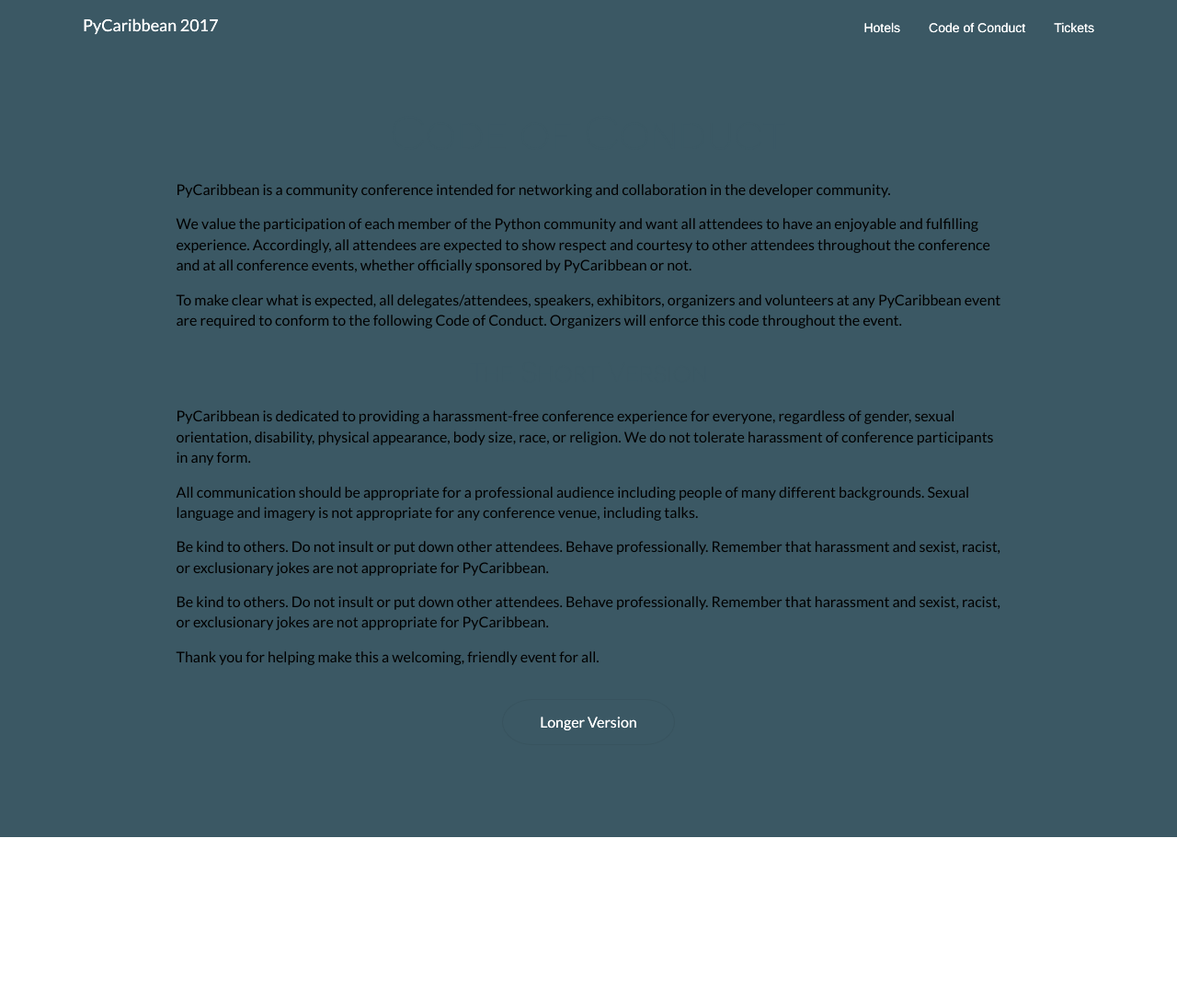
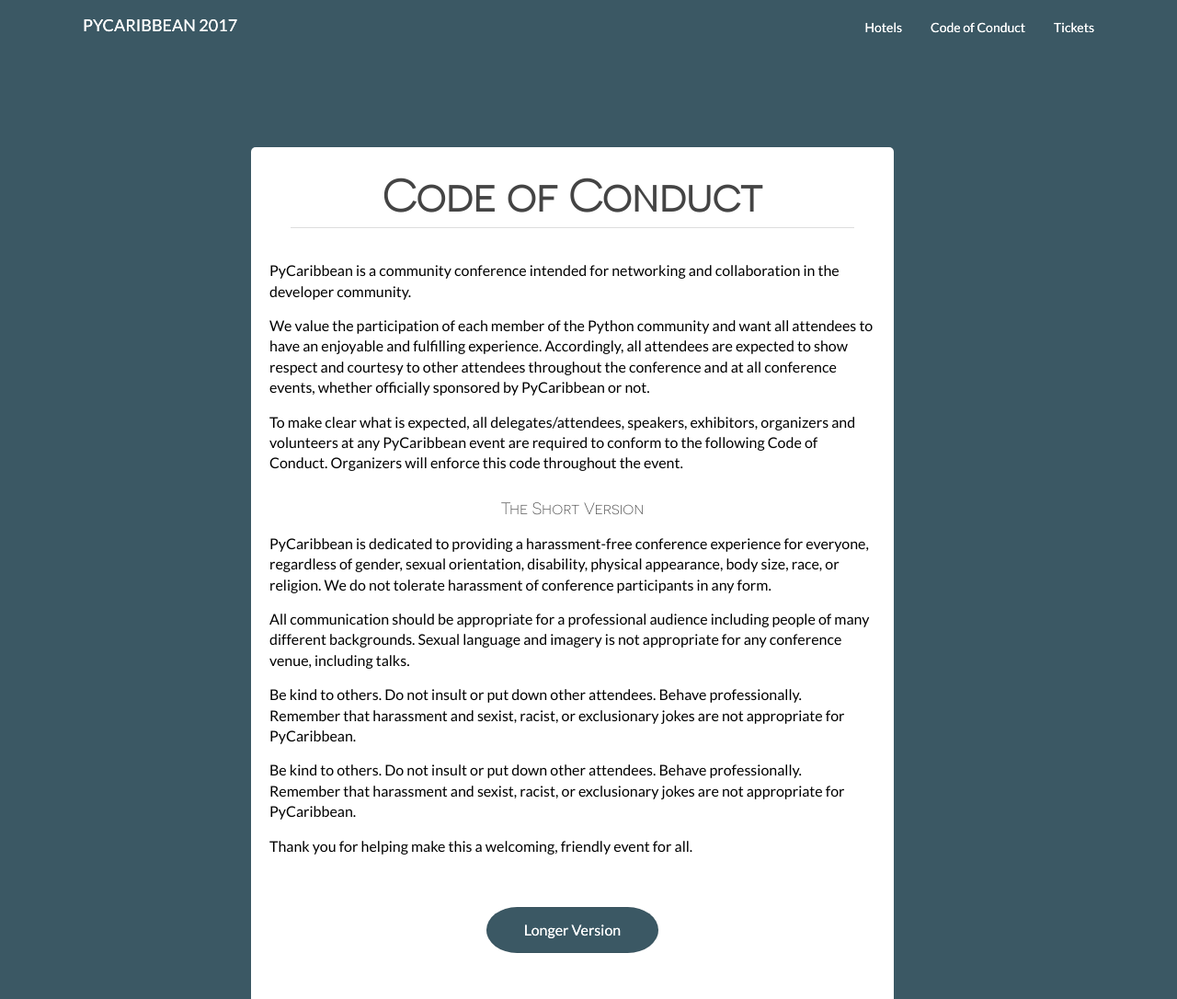
Before and after one commit to pycaribbean/pycaribbean.github.io, a Jekyll site: the page built from code-of-conduct.html, in a window 1280 px wide. Shown: the whole page at 92% size. Built offline with Jekyll 4.4.1, drawn with Linux system fonts in a browser that asks for light colours; nearby versions of some CDN libraries; library files that are not in the unit come from our copies; before the commit the page ends 910 px from its top, so only the background shows below that.

Commit message:
Edit code of conduct page and add css styles to inside page menu

```diff
--- a/code-of-conduct.html
+++ b/code-of-conduct.html
@@ -3,16 +3,16 @@
 ---
 
 
-<div class="content">
 <div class="uk-container uk-container-center">
   <div class="uk-grid">
-      <div class="uk-width-small-1-1 uk-width-medium-4-5 uk-container-center">
-                <h1 class="uk-text-center">Code of Conduct</h1>
+    <div class="uk-width-small-3-5 page-container">
+      <div class="conduct-page">
+          <h2 class="uk-text-center">Code of Conduct</h2>
           <div class="conduct-content">
               <p>PyCaribbean is a community conference intended for networking and collaboration in the developer community.</p>
               <p>We value the participation of each member of the Python community and want all attendees to have an enjoyable and fulfilling experience. Accordingly, all attendees are expected to show respect and courtesy to other attendees throughout the conference and at all conference events, whether officially sponsored by PyCaribbean or not.</p>
               <p>To make clear what is expected, all delegates/attendees, speakers, exhibitors, organizers and volunteers at any PyCaribbean event are required to conform to the following Code of Conduct. Organizers will enforce this code throughout the event.</p>
-                    <h2 class="uk-text-center">The Short Version</h2>
+              <h3 class="uk-text-center">The Short Version</h3>
               <p>PyCaribbean is dedicated to providing a harassment-free conference experience for everyone, regardless of gender, sexual orientation, disability, physical appearance, body size, race, or religion. We do not tolerate harassment of conference participants in any form.</p>
               <p>All communication should be appropriate for a professional audience including people of many different backgrounds. Sexual language and imagery is not appropriate for any conference venue, including talks.</p>
               <p>Be kind to others. Do not insult or put down other attendees. Behave professionally. Remember that harassment and sexist, racist, or exclusionary jokes are not appropriate for PyCaribbean.</p>
@@ -23,6 +23,7 @@
               <a class="uk-button button-primary" href="https://github.com/PyCaribbean/pycaribbean-code-of-conduct/blob/master/code_of_conduct.md">Longer Version</a>
           </div>
       </div>
+
             </div>
     </div>
   </div>
--- a/css/main.scss
+++ b/css/main.scss
@@ -81,6 +81,8 @@
   .uk-navbar-brand {
     text-shadow: 0px 0px 0px;
     color: $white;
+    font-family: $font-body;
+    text-transform: uppercase;
   }
   .uk-navbar-flip {
     @media (max-width: 960px) {
@@ -92,6 +94,7 @@
       a {
         text-shadow: 0px 0px 0px;
         color: $white;
+        font-family: $font-body;
         &:hover {
           text-shadow: 0px 0px 0px;
           background: lighten($dark-blue, 10%);
@@ -409,6 +412,9 @@
     h3 {
       text-align: center;
     }
+    p {
+      text-align: left;
+    }
     .hotels-page {
       .hotels-content {
         padding: 20px;
@@ -443,5 +449,8 @@
         }
       }
     }
+    .conduct-content {
+      padding: 20px;
+    }
   }
 }
```
Lines whose indentation alone changed are shown as unchanged.
